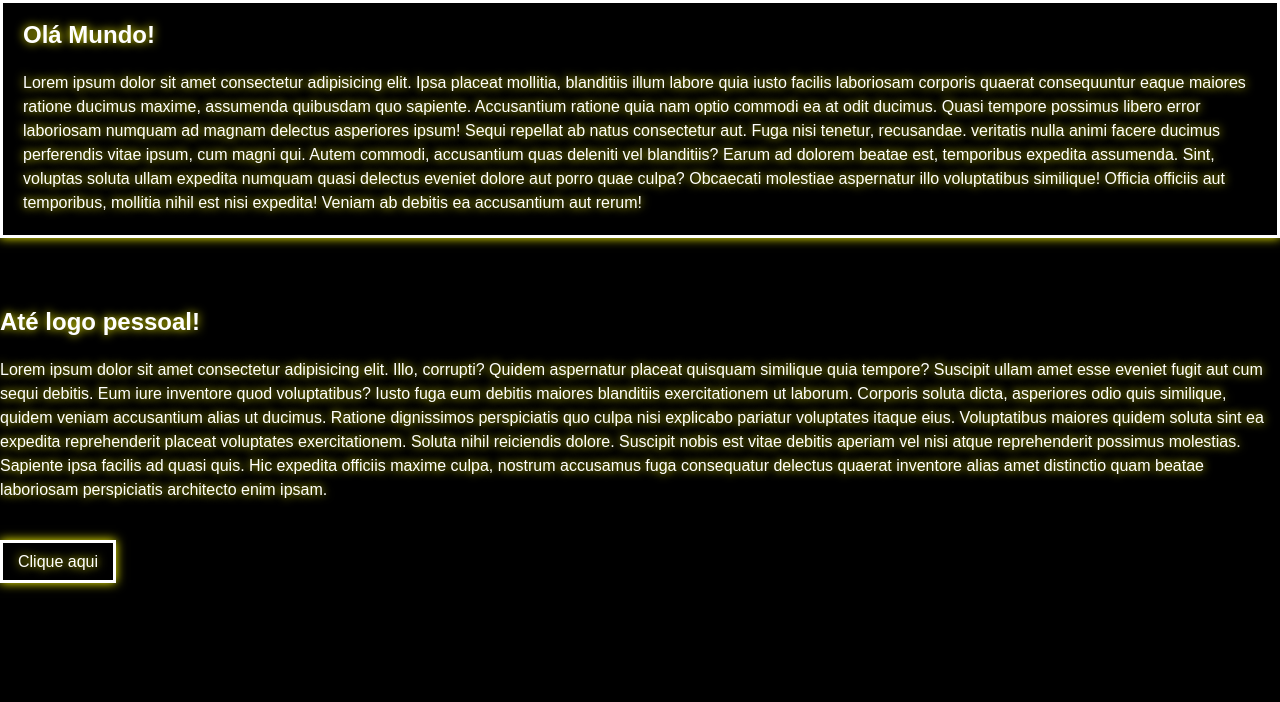
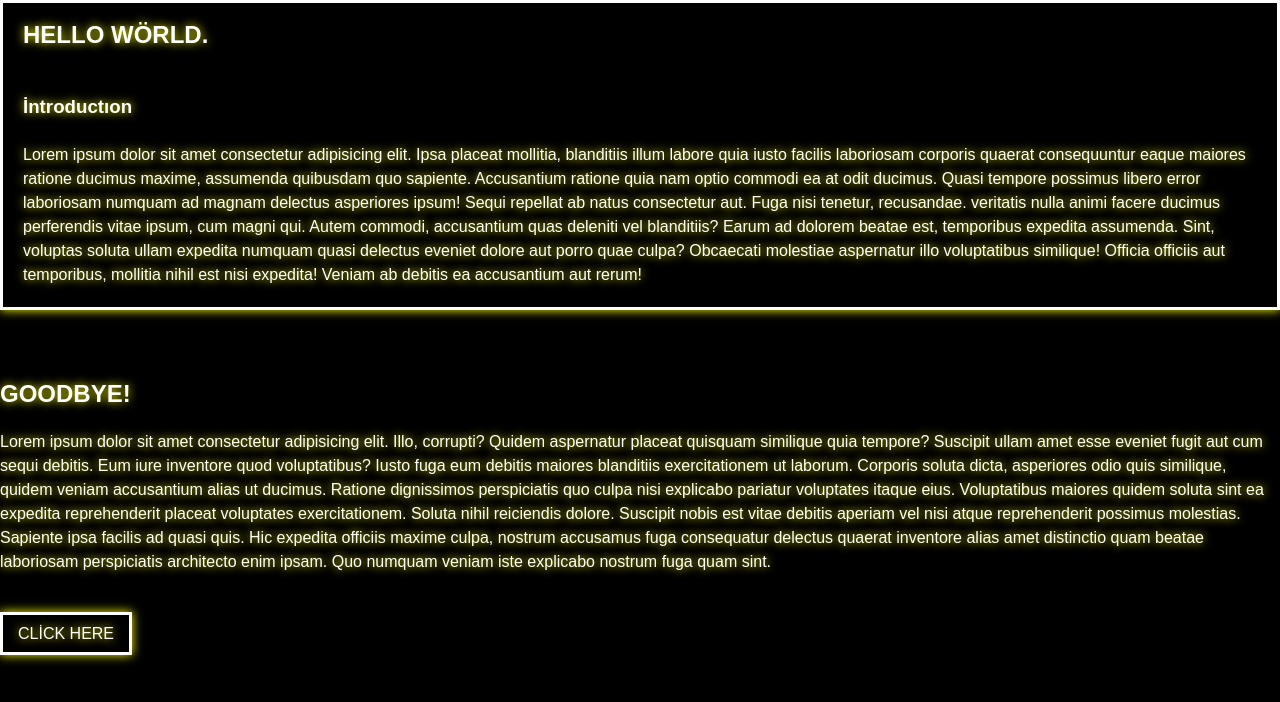
Before and after one commit to AlexGervasioNunes/DevWeb_2024_01, a plain HTML site: page s/css.html in a window 1280 px wide. Drawn offline with Linux system fonts and the light colour scheme.

Commit message:
modified:   s/css.html 	modified:   s/html.css

```diff
--- a/s/css.html
+++ b/s/css.html
@@ -11,7 +11,10 @@
 <body>
     <section class="container">
         <div class="box-1">
-            <h1>Olá Mundo!</h1>
+            <h1>HELLO WÖRLD.</h1>
+            <br>
+            <br>
+            <h3>İntroductıon</h3>
             <br>
             <p>Lorem ipsum dolor sit amet consectetur adipisicing elit. Ipsa placeat mollitia, blanditiis illum labore quia iusto facilis laboriosam corporis quaerat consequuntur eaque maiores ratione ducimus maxime, assumenda quibusdam quo sapiente. Accusantium ratione quia nam optio commodi ea at odit ducimus. Quasi tempore possimus libero error laboriosam numquam ad magnam delectus asperiores ipsum! Sequi repellat ab natus consectetur aut. Fuga nisi tenetur, recusandae. veritatis nulla animi facere ducimus perferendis vitae ipsum, cum magni qui. Autem commodi, accusantium quas deleniti vel blanditiis? Earum ad dolorem beatae est, temporibus expedita assumenda. Sint, voluptas soluta ullam expedita numquam quasi delectus eveniet dolore aut porro quae culpa? Obcaecati molestiae aspernatur illo voluptatibus similique! Officia officiis aut temporibus, mollitia nihil est nisi expedita! Veniam ab debitis ea accusantium aut rerum!</p>
         </div>
@@ -19,12 +22,12 @@
         <br>
         <br>
         <div class="box-2">
-            <h1>Até logo pessoal!</h1>
+            <h1>GOODBYE!</h1>
             <br>
-            <p>Lorem ipsum dolor sit amet consectetur adipisicing elit. Illo, corrupti? Quidem aspernatur placeat quisquam similique quia tempore? Suscipit ullam amet esse eveniet fugit aut cum sequi debitis. Eum iure inventore quod voluptatibus? Iusto fuga eum debitis maiores blanditiis exercitationem ut laborum. Corporis soluta dicta, asperiores odio quis similique, quidem veniam accusantium alias ut ducimus. Ratione dignissimos perspiciatis quo culpa nisi explicabo pariatur voluptates itaque eius. Voluptatibus maiores quidem soluta sint ea expedita reprehenderit placeat voluptates exercitationem. Soluta nihil reiciendis dolore. Suscipit nobis est vitae debitis aperiam vel nisi atque reprehenderit possimus molestias. Sapiente ipsa facilis ad quasi quis. Hic expedita officiis maxime culpa, nostrum accusamus fuga consequatur delectus quaerat inventore alias amet distinctio quam beatae laboriosam perspiciatis architecto enim ipsam.</p>
+            <p>Lorem ipsum dolor sit amet consectetur adipisicing elit. Illo, corrupti? Quidem aspernatur placeat quisquam similique quia tempore? Suscipit ullam amet esse eveniet fugit aut cum sequi debitis. Eum iure inventore quod voluptatibus? Iusto fuga eum debitis maiores blanditiis exercitationem ut laborum. Corporis soluta dicta, asperiores odio quis similique, quidem veniam accusantium alias ut ducimus. Ratione dignissimos perspiciatis quo culpa nisi explicabo pariatur voluptates itaque eius. Voluptatibus maiores quidem soluta sint ea expedita reprehenderit placeat voluptates exercitationem. Soluta nihil reiciendis dolore. Suscipit nobis est vitae debitis aperiam vel nisi atque reprehenderit possimus molestias. Sapiente ipsa facilis ad quasi quis. Hic expedita officiis maxime culpa, nostrum accusamus fuga consequatur delectus quaerat inventore alias amet distinctio quam beatae laboriosam perspiciatis architecto enim ipsam. Quo numquam veniam iste explicabo nostrum fuga quam sint.</p>
             <br>
             <br>
-            <a href="#" class="v">Clique aqui</a>
+            <a href="#" class="v">CLİCK HERE</a>
         </div>
     </section>
 </body>
--- a/s/html.css
+++ b/s/html.css
@@ -23,14 +23,14 @@ a {
 
 .btn {
     background-color: #ffffff;
-    color: #fff;
+    color: #ffffff;
     padding: 10px 15px;
     border: none;
 }
 
 .btn {
     background-color: #423c00;
-    color: #fff;
+    color: #ffffff;
     padding: 10px 15px;
     border: none;
 }
@@ -41,18 +41,18 @@ a {
     border-style: solid;
     border-width: 2px;
     box-shadow: 0px 0px 10px #ffff00;
-    color: #fff;
+    color: #ffffff;
     padding: 10px 15px;
     border: solid;
     padding: 20px;
 }
 
-.v{
+.v {
     border-color: #ffffff;
     border-style: dashed;
     border-width: 2px;
     box-shadow: 0px 0px 10px #ffff00;
-    color: #fff;
+    color: #ffffff;
     padding: 10px 15px;
     border: solid
 }
```
